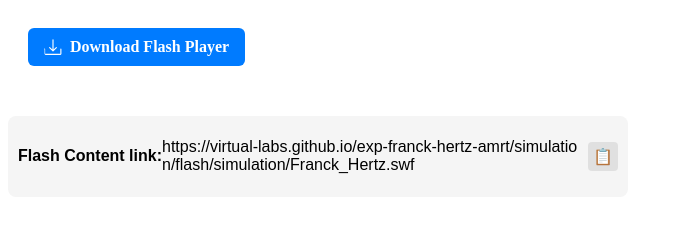
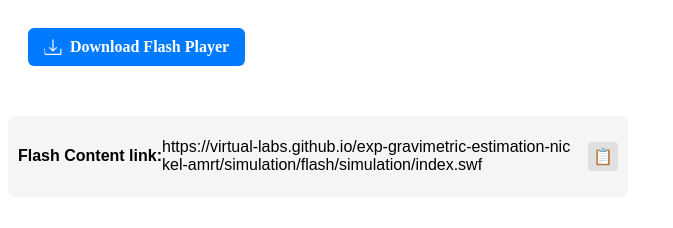
Before and after one commit to virtual-labs/exp-gravimetric-estimation-nickel-amrt, a plain HTML site: page experiment/simulation/index.html in a window 1280 px wide. Shown: the top 228 px of the page, without its empty margins (0-673 px from the left). Drawn offline with Linux system fonts and the light colour scheme.

Commit message:
Update index.html

```diff
--- a/experiment/simulation/index.html
+++ b/experiment/simulation/index.html
@@ -20,7 +20,7 @@
 
 	<div class="copy-container">
     <p><h4>Flash Content link: </h4> </p>
-  <span class="link-text" id="copyText">https://virtual-labs.github.io/exp-franck-hertz-amrt/simulation/flash/simulation/Franck_Hertz.swf</span>
+  <span class="link-text" id="copyText">https://virtual-labs.github.io/exp-gravimetric-estimation-nickel-amrt/simulation/flash/simulation/index.swf</span>
   <div class="copy-icon" onclick="copyLink()">
     📋
   </div>
```
